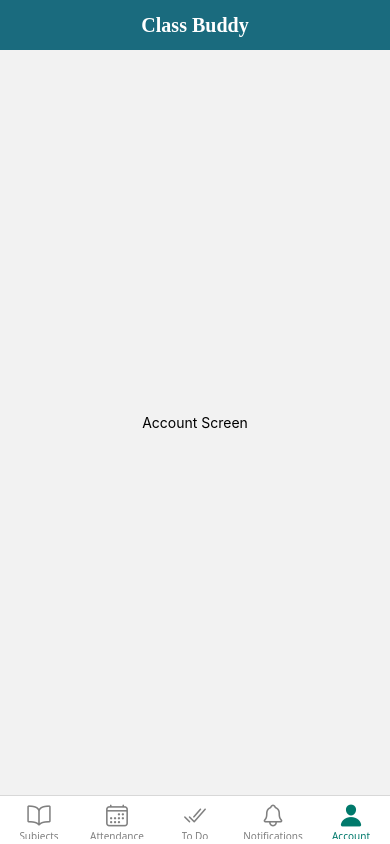
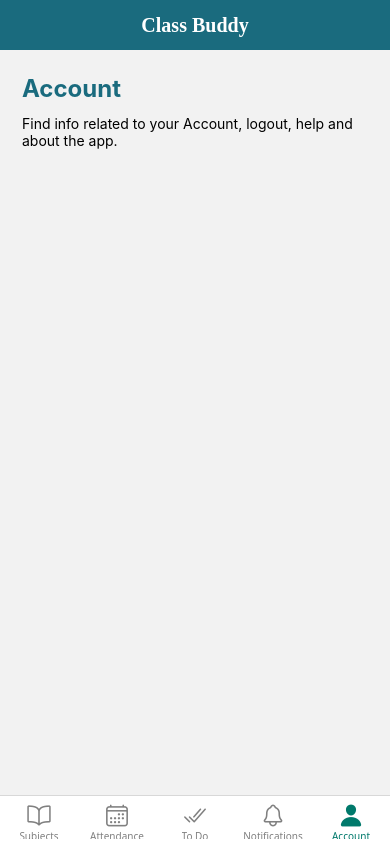
Before and after one commit to junaid4231/Class-Buddy, a React Native app: screen /Account in a window 390 px wide. Built offline with nearby package versions, Linux system fonts and the light colour scheme.

Commit message:
Cards styling updated and clear app

```diff
--- a/Components/NotificationCard.tsx
+++ b/Components/NotificationCard.tsx
@@ -46,5 +46,5 @@ const styles = StyleSheet.create({
     paddingHorizontal: 8,
   },
   updateTime: {color: 'grey'},
-  category: {color: 'grey'},
+  category: {color: '#1A6B7E'},
 });
--- a/Components/TodoCard.tsx
+++ b/Components/TodoCard.tsx
@@ -16,7 +16,7 @@ export default function TodoCard({text, date, category}: TodoCardProps) {
         <Text numberOfLines={1}>{text}</Text>
       </View>
       <View style={styles.cardSection}>
-        <Text style={styles.updateTime}>Due Date: {date}</Text>
+        <Text style={styles.date}>Due Date: {date}</Text>
         <Text style={styles.category}>• {category}</Text>
       </View>
     </View>
@@ -44,6 +44,6 @@ const styles = StyleSheet.create({
     alignItems: 'center',
     paddingHorizontal: 8,
   },
-  updateTime: {color: 'grey'},
-  category: {color: 'grey'},
+  date: {color: 'green'},
+  category: {color: '#1A6B7E'},
 });
--- a/screens/AccountScreen.tsx
+++ b/screens/AccountScreen.tsx
@@ -1,20 +1,37 @@
 import React from 'react';
-import {View, Text, StyleSheet} from 'react-native';
+import {View, Text, StyleSheet, SafeAreaView, ScrollView} from 'react-native';
 
 const AccountScreen: React.FC = () => {
   return (
-    <View style={styles.container}>
-      <Text>Account Screen</Text>
-    </View>
+    <SafeAreaView>
+      <ScrollView style={styles.Container}>
+        <View style={styles.headingContainer}>
+          <Text style={styles.headingTxt}>Account</Text>
+          <Text style={styles.descriptionTxt}>
+            Find info related to your Account, logout, help and about the app.
+          </Text>
+        </View>
+      </ScrollView>
+    </SafeAreaView>
   );
 };
 
 export default AccountScreen;
 
 const styles = StyleSheet.create({
-  container: {
-    flex: 1,
-    justifyContent: 'center',
-    alignItems: 'center',
+  Container: {
+    margin: 16,
+    paddingVertical: 8,
+    paddingHorizontal: 6,
   },
+  headingContainer: {},
+  headingTxt: {
+    fontSize: 24,
+    color: '#1A6B7E',
+    fontWeight: 'bold',
+  },
+  descriptionTxt: {
+    marginVertical: 12,
+  },
+  bodyContainer: {},
 });
```
Also changed, not shown: App.tsx (+0 -23 lines).
